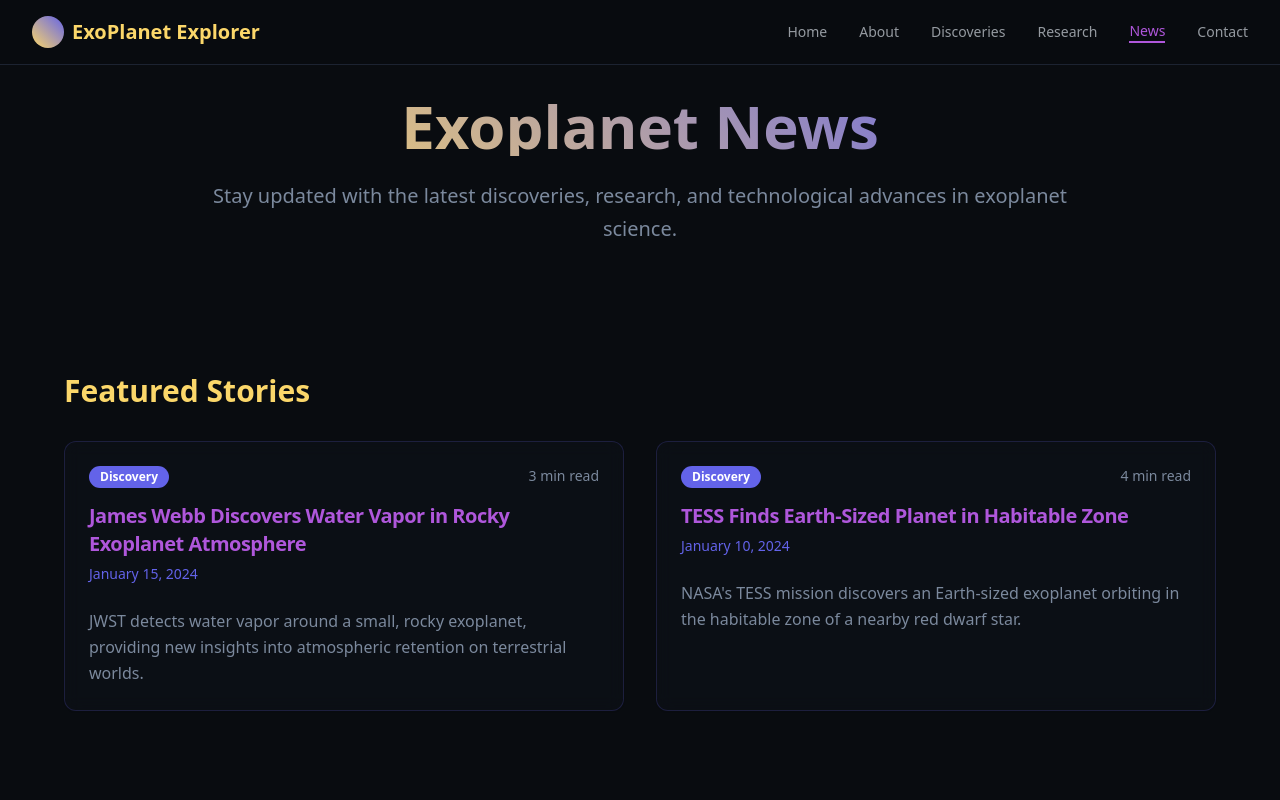
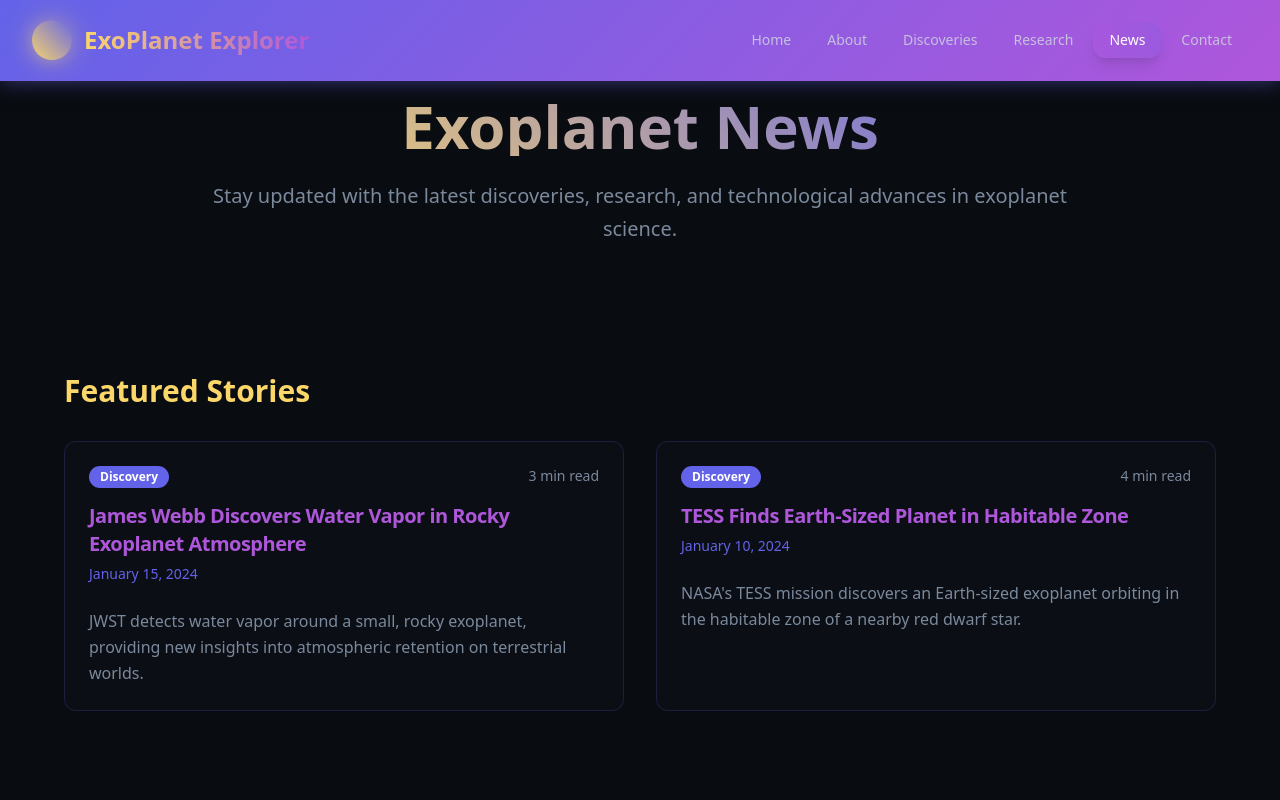
Before and after one commit to alyaashahin/exoplanet-voyage, a React (Vite) app: page /news in a window 1280 px wide. Shown: the top 800 px of the page. Built offline with nearby package versions, Linux system fonts and the light colour scheme; the HTML template or start-up script is replaced by a standard one.

Commit message:
Refactor navigation bar

```diff
--- a/src/components/Navigation.tsx
+++ b/src/components/Navigation.tsx
@@ -19,28 +19,37 @@ const Navigation = () => {
   const isActive = (href: string) => location.pathname === href;
 
   return (
-    <nav className="fixed top-0 left-0 right-0 z-50 bg-background/80 backdrop-blur-md border-b border-border">
+    <nav className="fixed top-0 left-0 right-0 z-50 bg-gradient-cosmic backdrop-blur-xl border-b border-cosmic-purple/20 shadow-cosmic">
       <div className="max-w-7xl mx-auto px-4 sm:px-6 lg:px-8">
-        <div className="flex justify-between items-center h-16">
+        <div className="flex justify-between items-center h-20">
           {/* Logo */}
-          <Link to="/" className="flex items-center space-x-2">
-            <div className="w-8 h-8 bg-gradient-stellar rounded-full"></div>
-            <span className="text-xl font-bold text-cosmic-gold">ExoPlanet Explorer</span>
+          <Link to="/" className="flex items-center space-x-3 group">
+            <div className="relative">
+              <div className="w-10 h-10 bg-gradient-stellar rounded-full shadow-stellar"></div>
+              <div className="absolute inset-0 bg-gradient-stellar rounded-full blur opacity-50 group-hover:opacity-80 transition-opacity"></div>
+            </div>
+            <span className="text-2xl font-bold bg-gradient-to-r from-cosmic-gold to-cosmic-purple bg-clip-text text-transparent">
+              ExoPlanet Explorer
+            </span>
           </Link>
 
           {/* Desktop Navigation */}
-          <div className="hidden md:flex items-center space-x-8">
+          <div className="hidden md:flex items-center space-x-1">
             {navigation.map((item) => (
               <Link
                 key={item.name}
                 to={item.href}
-                className={`text-sm font-medium transition-colors hover:text-cosmic-purple ${
+                className={`relative px-4 py-2 text-sm font-medium transition-all duration-300 rounded-lg group ${
                   isActive(item.href)
-                    ? "text-cosmic-purple border-b-2 border-cosmic-purple"
-                    : "text-foreground/70"
+                    ? "text-white bg-cosmic-purple/20 shadow-lg"
+                    : "text-foreground/80 hover:text-white hover:bg-cosmic-blue/20"
                 }`}
               >
-                {item.name}
+                <span className="relative z-10">{item.name}</span>
+                {isActive(item.href) && (
+                  <div className="absolute inset-0 bg-gradient-to-r from-cosmic-purple to-cosmic-blue rounded-lg opacity-20"></div>
+                )}
+                <div className="absolute inset-0 bg-gradient-to-r from-cosmic-purple to-cosmic-blue rounded-lg opacity-0 group-hover:opacity-10 transition-opacity"></div>
               </Link>
             ))}
           </div>
@@ -51,6 +60,7 @@ const Navigation = () => {
               variant="ghost"
               size="icon"
               onClick={() => setIsMenuOpen(!isMenuOpen)}
+              className="text-cosmic-gold hover:bg-cosmic-purple/20 hover:text-white"
             >
               {isMenuOpen ? <X className="h-6 w-6" /> : <Menu className="h-6 w-6" />}
             </Button>
@@ -60,15 +70,15 @@ const Navigation = () => {
         {/* Mobile Navigation */}
         {isMenuOpen && (
           <div className="md:hidden">
-            <div className="px-2 pt-2 pb-3 space-y-1 bg-background border-t border-border">
+            <div className="px-2 pt-2 pb-6 space-y-2 bg-gradient-to-b from-cosmic-deep/90 to-background backdrop-blur-xl border-t border-cosmic-purple/20">
               {navigation.map((item) => (
                 <Link
                   key={item.name}
                   to={item.href}
-                  className={`block px-3 py-2 text-base font-medium transition-colors hover:text-cosmic-purple ${
+                  className={`block px-4 py-3 text-base font-medium rounded-lg transition-all duration-300 ${
                     isActive(item.href)
-                      ? "text-cosmic-purple bg-cosmic-purple/10"
-                      : "text-foreground/70"
+                      ? "text-white bg-gradient-to-r from-cosmic-purple to-cosmic-blue shadow-lg"
+                      : "text-foreground/80 hover:text-white hover:bg-cosmic-blue/20"
                   }`}
                   onClick={() => setIsMenuOpen(false)}
                 >
```
